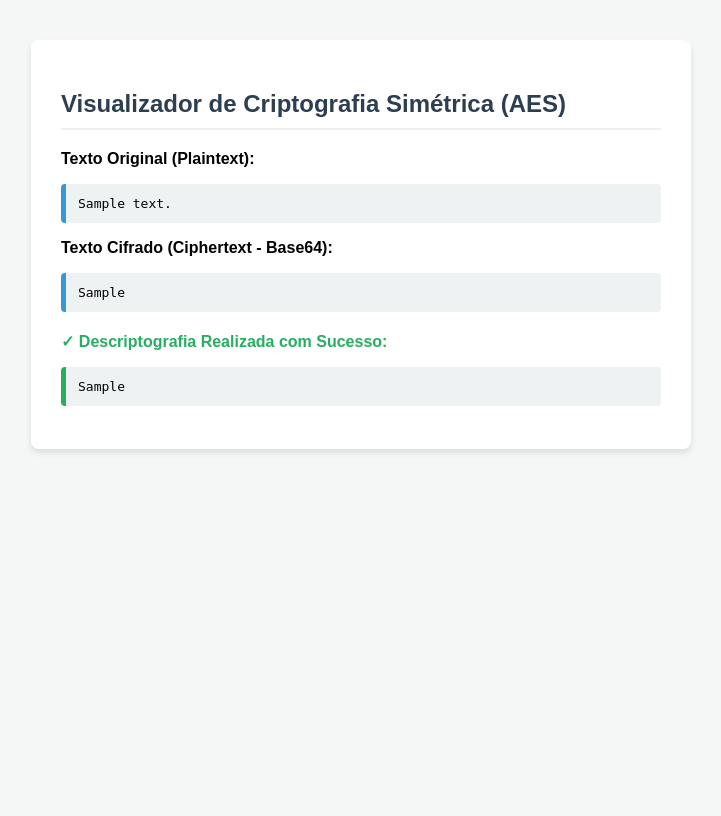
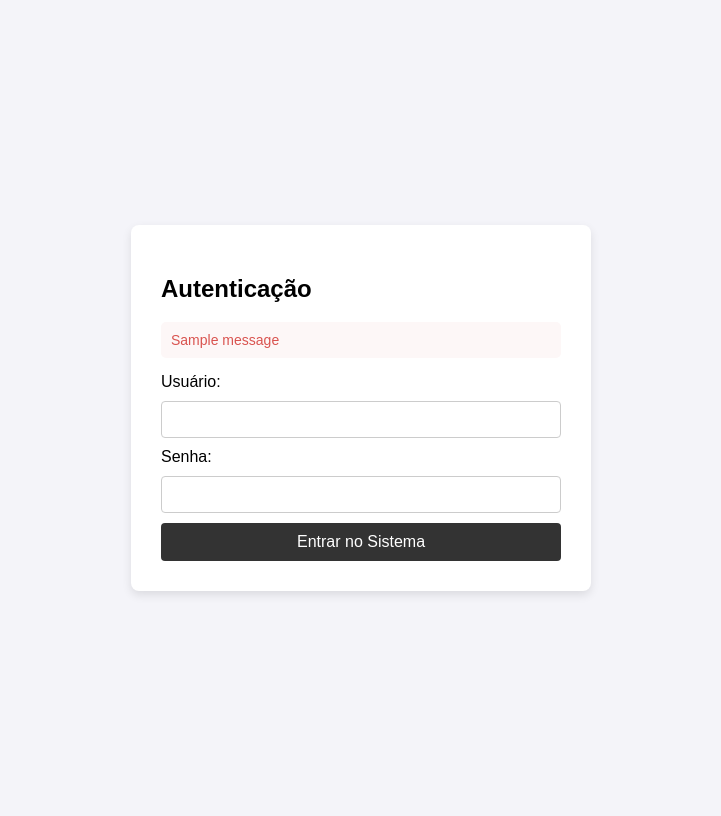
Before and after one commit to Bolt4g0n/teste1, a Django app: template meu_site/core/templates/cripto_teste.html in a window 1280 px wide. Shown: the whole page, without its empty margins (279-1000 px from the left). Before the commit the page ends 453 px from the top, so only its background shows below. Run offline with Django 5.2, Linux system fonts and the light colour scheme; the template is opened without the code that fills it: most values are stand-ins (such as "Sample title", 1, 10 or a date in 2020); one stand-in notice (Sample message) is shown; form fields are guessed from the names that the template uses; parts of the project's set-up code (start-up, migrations or seed data) failed here and were passed over.

Commit message:
feat(seguranca): protecao contra forca bruta, logs de auditoria e tela de login

```diff
--- a/meu_site/core/templates/cripto_teste.html
+++ b/meu_site/core/templates/cripto_teste.html
@@ -2,28 +2,42 @@
 <html lang="pt-br">
 <head>
     <meta charset="UTF-8">
-    <title>Teste de Segurança - Criptografia</title>
+    <meta name="viewport" content="width=device-width, initial-scale=1.0">
+    <title>Acesso Seguro</title>
     <style>
-        body { font-family: Arial, sans-serif; margin: 40px; background-color: #f4f7f6; }
-        .container { background: white; padding: 30px; border-radius: 8px; box-shadow: 0 4px 6px rgba(0,0,0,0.1); max-width: 600px; margin: auto; }
-        h2 { color: #2c3e50; border-bottom: 2px solid #ecf0f1; padding-bottom: 10px; }
-        .dado { background: #eef2f3; padding: 12px; border-left: 5px solid #3498db; font-family: monospace; word-break: break-all; border-radius: 4px; }
-        .sucesso { color: #27ae60; font-weight: bold; margin-top: 20px; }
-        .chave { border-left-color: #27ae60; }
+        body { font-family: Arial, sans-serif; display: flex; justify-content: center; align-items: center; height: 100vh; background-color: #f4f4f9; }
+        .login-box { background: #fff; padding: 30px; border-radius: 8px; box-shadow: 0 4px 10px rgba(0,0,0,0.1); width: 100%; max-width: 400px; }
+        .error { color: #d9534f; background: #fdf7f7; padding: 10px; border-radius: 5px; margin-bottom: 15px; font-size: 14px; }
+        input { width: 100%; padding: 10px; margin: 10px 0; border: 1px solid #ccc; border-radius: 4px; box-sizing: border-box; }
+        button { width: 100%; padding: 10px; background: #333; color: white; border: none; border-radius: 4px; cursor: pointer; font-size: 16px; }
+        button:hover { background: #555; }
     </style>
 </head>
 <body>
-    <div class="container">
-        <h2>Visualizador de Criptografia Simétrica (AES)</h2>
 
-        <p><strong>Texto Original (Plaintext):</strong></p>
-        <p class="dado">{{ texto_original }}</p>
+    <div class="login-box">
+        <h2>Autenticação</h2>
 
-        <p><strong>Texto Cifrado (Ciphertext - Base64):</strong></p>
-        <p class="dado">{{ dado_criptografado }}</p>
+        {% if messages %}
+            <div class="error">
+                {% for message in messages %}
+                    {{ message }}
+                {% endfor %}
+            </div>
+        {% endif %}
 
-        <p class="sucesso">✓ Descriptografia Realizada com Sucesso:</p>
-        <p class="dado chave">{{ dado_revelado }}</p>
+        <form method="POST">
+            {% csrf_token %}
+
+            <label for="id_username">Usuário:</label>
+            {{ form.username }}
+
+            <label for="id_password">Senha:</label>
+            {{ form.password }}
+
+            <button type="submit">Entrar no Sistema</button>
+        </form>
     </div>
+
 </body>
 </html>
--- a/meu_site/meu_site/urls.py
+++ b/meu_site/meu_site/urls.py
@@ -1,11 +1,8 @@
-"""
-URL configuration for meu_site project.
-"""
 from django.contrib import admin
 from django.urls import path
-from core import views  #  '.' para 'core' para apontar para a pasta certa!
+from core.views import tela_login # Importe a sua view aqui
 
 urlpatterns = [
     path('admin/', admin.site.urls),
-    path('testar/', views.testar_seguranca, name='testar_seguranca'),
+    path('login/', tela_login, name='login'), # Esta é a nova rota!
 ]
```
Also changed, not shown: meu_site/core/apps.py (added, +9 -0 lines), meu_site/core/signals.py (added, +31 -0 lines), meu_site/core/views.py (+23 -21 lines), meu_site/meu_site/settings.py (+57 -1 lines), 1 other file.
